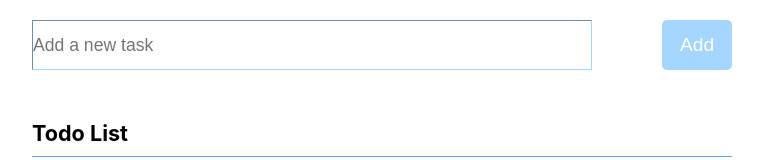
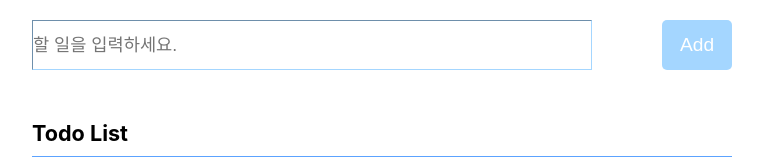
Before and after one commit to yses9296/react_todo, a React (Create React App) app: page / in a window 1280 px wide. Shown: the top 160 px of the page, without its empty margins (258-1021 px from the left). Built offline with nearby package versions, Linux system fonts and the light colour scheme.

Commit message:
Update function

```diff
--- a/src/App.js
+++ b/src/App.js
@@ -1,11 +1,11 @@
-import React, { Component, useState, useRef, useCallback} from 'react';
+import React, { useState, useRef } from 'react';
 import './App.css';
 import TodoBoard from './components/TodoBoard';
+import TodoCreate from './components/TodoCreate';
 import TodoUpdate from './components/TodoUpdate';
 
 
 function App() {
-  const [inputValue, setinputValue] = useState('');
   const [todoList, setTodoList] = useState([
     {
       id: 1,
@@ -18,20 +18,9 @@ function App() {
       checked: false
     }
   ]);
-  const inputEl = useRef(null);
+
 
   const newId = useRef(3);
-  const onChange  = (e) => {
-    setinputValue(e.target.value);
-  }
-
-  const onSubmit = (e) => {
-    validation(inputValue);
-    setinputValue('');
-    inputEl.current.focus();
-    e.preventDefault();
-  }
-
   const onToggle = (id) => {
     setTodoList(todoList.map( todo =>
       todo.id === id ? {...todo, checked: !todo.checked } : todo,),
@@ -44,7 +33,6 @@ function App() {
       text,
       checked: false
     }
-
     setTodoList([...todoList, newList])
     newId.current++;
   }
@@ -52,31 +40,28 @@ function App() {
   const handleRemove = (id) => {
     setTodoList( todoList.filter((todo) => todo.id !== id ))
   }
-  const handleUpdate = (id) => {
-
+  const handleUpdate = (id, text) => {
+    setTodoList(todoList.map( todo =>
+      todo.id === id ? {...todo, text } : todo,),
+    );
   }
 
-  const validation = (input) => {
-    if(input === '' || input == null){
-      return
-    }
-    else {
-      handleCreate (input)
-    }
+
+  const [selectedTodo, setSelecetedTodo] = useState();
+  const [newTodo, setNewTodo] = useState();
+  const onChangedSelectedTodo = (todo) => {
+    setSelecetedTodo(todo)
   }
+
 
   return (
     <main>
       <div>
-        <form className="header" onSubmit={onSubmit}>
-          <input ref={inputEl} type="text" placeholder='Add a new task' className="addInput"
-                  onChange={onChange}/>
-          <button className="addBtn" type="submit">Add</button>
-        </form>
+        <TodoCreate handleCreate={handleCreate}></TodoCreate>
 
-      <TodoBoard todoList={todoList} handleRemove={handleRemove} handleUpdate={handleUpdate}></TodoBoard>
+        <TodoBoard todoList={todoList} handleRemove={handleRemove} handleUpdate={onChangedSelectedTodo}></TodoBoard>
 
-      <TodoUpdate todoList={todoList} handleUpdate={handleUpdate}></TodoUpdate>
+        <TodoUpdate todoList={todoList} handleUpdate={handleUpdate}></TodoUpdate>
 
       </div>
     </main>
--- a/src/components/TodoBoard.js
+++ b/src/components/TodoBoard.js
@@ -9,7 +9,7 @@ function TodoBoard(props) {
         <ul>
             <h1 className='todo-tit'>Todo List</h1>
             {props.todoList.map((item) =>
-                <TodoItem key={item.id} item={item} removeItem={removeItem} updateList={updateItem}/>
+                <TodoItem key={item.id} item={item} removeItem={removeItem} updateItem={updateItem}/>
             )}
         </ul>
     );
--- a/src/components/TodoCreate.js
+++ b/src/components/TodoCreate.js
@@ -1,8 +1,7 @@
 import React, {useState} from 'react';
 import '../App.css';
 
-function ToDoCreate(props) {
-
+function TodoCreate(props) {
     const [inputValue, setinputValue] = useState('');
     const onChange  = (e) => {
         setinputValue(e.target.value);
@@ -31,4 +30,4 @@ function ToDoCreate(props) {
     )
 }
 
-export default ToDoCreate;
+export default TodoCreate;
--- a/src/components/TodoItem.js
+++ b/src/components/TodoItem.js
@@ -10,7 +10,7 @@ function TodoItem(props) {
     }
     const updateList =() => {
         console.log('clicked')
-        // props.handleEditClick(props.item)
+        props.updateItem(id);
     }
 
     return (
--- a/src/components/TodoUpdate.js
+++ b/src/components/TodoUpdate.js
@@ -1,10 +1,8 @@
 
-import React, { Component, useState} from 'react';
+import React, {useState} from 'react';
 import '../App.css';
 
 function TodoUpdate(props) {
-
-
     const [inputValue, setinputValue] = useState('');
     const onChange  = (e) => {
         setinputValue(e.target.value);
@@ -19,7 +17,7 @@ function TodoUpdate(props) {
           return
         }
         else {
-            props.handleUpdate(input)
+            props.handleUpdate(props.id, input)
         }
       }
 
```
